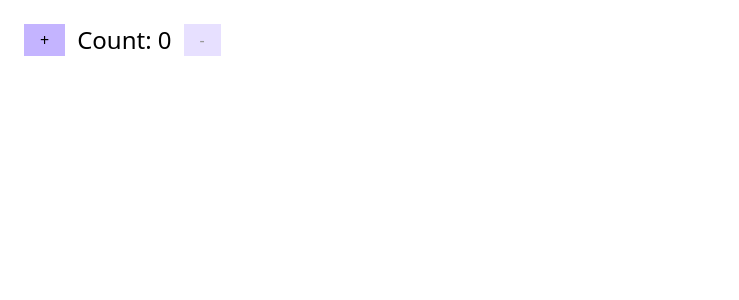
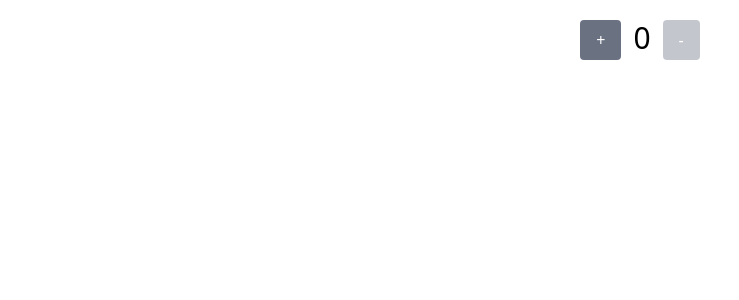
Before and after one commit to jakariya-ahmed/tiny-projects, a React (Vite) app in the folder react-core/: page / in a window 1280 px wide. Shown: the top 300 px of the page, without its empty margins (0-739 px from the left). Built offline with nearby package versions, Linux system fonts and the light colour scheme.

Commit message:
increment and decrement with useEffect hook

```diff
--- a/react-core/src/App.jsx
+++ b/react-core/src/App.jsx
@@ -1,40 +1,19 @@
-import { useState } from 'react'
+import { useEffect, useState } from 'react'
 import reactLogo from './assets/react.svg'
 import viteLogo from '/vite.svg'
 import './App.css'
+import UseEffect from './components/core/UseEffect'
 
 function App() {
 
-  const [count, setCount] = useState(0);
-
-  // const  handleCountIncrement = () => {
-  //   setCount(prev => prev + 1);
-  // }
-
-  // const handleCountDecrement = () => {
-  //   setCount(prev => (prev > 0 ? prev - 1 : 0));
-  // }
 
   return (
-    <>
-     <div className='p-6'>
+    <div>
 
-          <div className='flex gap-3'>
-            <button
-            className='px-4 py-1 bg-violet-300'
-              onClick={ () => setCount((prev) => prev + 1)}
-            >+</button>
-          <h1 className='text-2xl'>Count: { count }</h1>
+       <UseEffect />
 
-          <button
-            className='px-4 py-1 bg-violet-300 disabled:opacity-40'
-              onClick={ () => setCount(prev => (prev > 0 ? prev - 1 : 0))}
-              disabled= { count === 0 }
-            >-</button>
 
-        </div>
-     </div>
-    </>
+    </div>
 
 
   )
--- /dev/null
+++ b/react-core/src/components/core/UseEffect.jsx
@@ -0,0 +1,37 @@
+import { useState ,useEffect } from "react";
+
+export default function UseEffect() {
+    const [count, setCount] = useState(0);
+
+
+    console.log('Component Rendered, connt = ', count);
+
+    useEffect(() => {
+        console.log('useEffect Called After render & paint');
+    }, [count]);
+
+
+    return (
+    <div className="flex justify-center gap-3 mt-5">
+
+        <button
+            className="px-4 py-2 bg-gray-500 text-white rounded-sm"
+            onClick={() => setCount(prev => prev + 1)}
+
+        >
+            +
+        </button>
+
+            <h1 className="text-3xl"> { count } </h1>
+
+        <button
+             className="px-4 py-2 bg-gray-500 text-white rounded-sm disabled:opacity-40"
+             onClick={ () => setCount(prev => (prev > 0 ? prev - 1 : 0))}
+             disabled= {count === 0 }
+        >
+            -
+        </button>
+
+    </div>
+  )
+}
```
